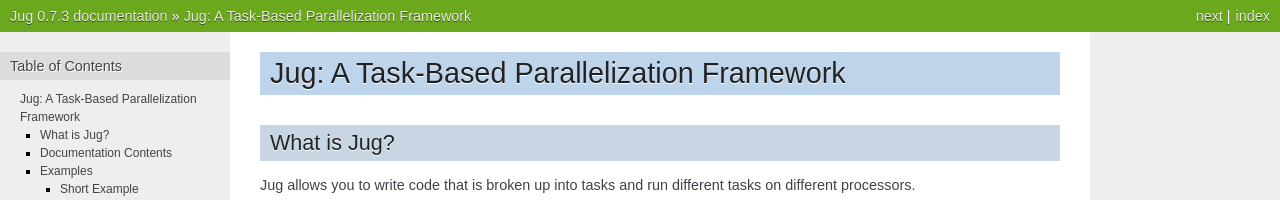
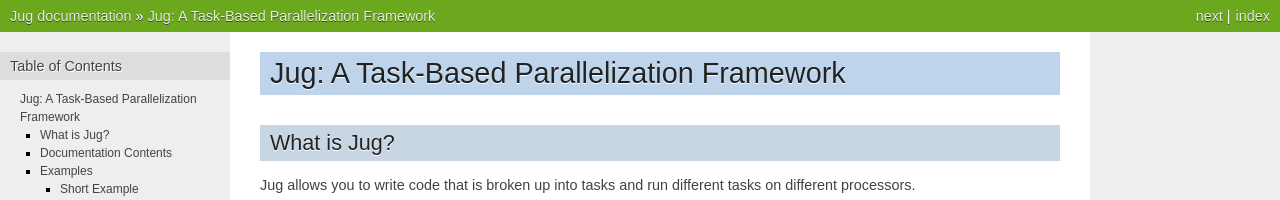
Before and after one commit to luispedro/jug, a Sphinx documentation site: the page built from docs/source/index.rst, in a window 1280 px wide and 900 px high. Shown: the top 200 px of the window. Built offline with Sphinx 7.4.7, drawn with Linux system fonts in a browser that asks for light colours; formulas are drawn with MathJax 3; the version number could not be read and is left out; some of the changed text lies outside the part shown.

```diff
--- a/docs/source/conf.py
+++ b/docs/source/conf.py
@@ -8,6 +8,7 @@
 # serve to show the default value.
 
 import sys, os
+from jug.jug_version import __version__ as jug_version
 
 # If your extensions are in another directory, add it here. If the directory
 # is relative to the documentation root, use os.path.abspath to make it
@@ -38,7 +39,7 @@ copyright = '2008-2010, Luis Pedro Coelho'
 # The short X.Y version.
 version = '0.7'
 # The full version, including alpha/beta/rc tags.
-release = '0.7.3'
+release = jug_version
 
 # There are two options for replacing |today|: either, you set today to some
 # non-false value, then it is used:
```
